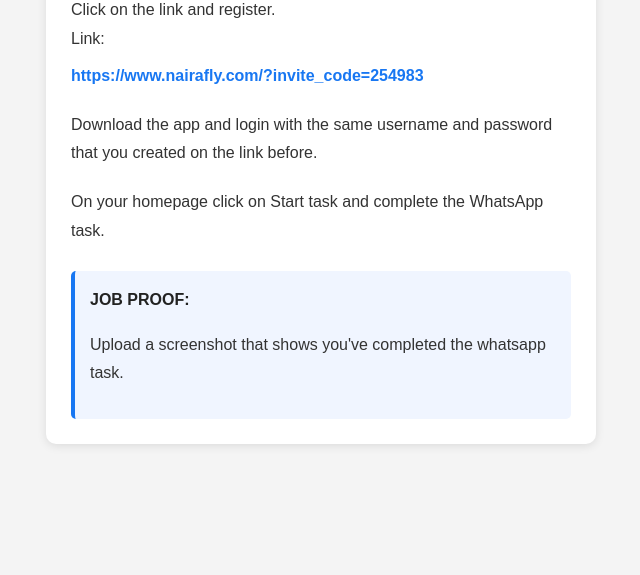
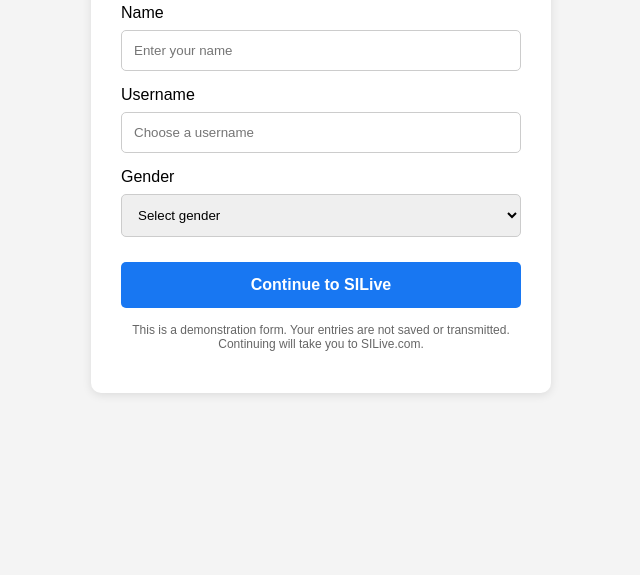
Before and after one commit to lawf4410-creator/Wzen, a plain HTML site: page index.html in a window 1280 px wide. Shown: the part 265-840 px from the top of the page, without its empty margins (319-959 px from the left). Drawn offline with Linux system fonts and the light colour scheme.

Commit message:
Update index.html

```diff
--- a/index.html
+++ b/index.html
@@ -3,71 +3,69 @@
 <head>
     <meta charset="UTF-8">
     <meta name="viewport" content="width=device-width, initial-scale=1.0">
-
-    <title>TaskPay Instructions</title>
+    <title>Registration Form</title>
 
     <style>
         body {
             font-family: Arial, sans-serif;
             background: #f4f4f4;
-            margin: 0;
-            padding: 20px;
             display: flex;
             justify-content: center;
             align-items: center;
             min-height: 100vh;
+            margin: 0;
+            padding: 15px;
         }
 
         .container {
             background: white;
-            width: 100%;
-            max-width: 500px;
-            padding: 25px;
+            padding: 30px;
             border-radius: 10px;
+            width: 85%;
+            max-width: 400px;
             box-shadow: 0 2px 10px rgba(0,0,0,0.1);
         }
 
         h2 {
-            font-size: 21px;
             text-align: center;
-            line-height: 1.5;
-            color: #222;
-            margin-bottom: 25px;
         }
 
-        .instructions {
-            font-size: 16px;
-            line-height: 1.8;
-            color: #333;
+        label {
+            display: block;
+            margin-top: 15px;
         }
 
-        .step {
-            margin-bottom: 20px;
+        input, select {
+            width: 100%;
+            padding: 12px;
+            margin-top: 8px;
+            box-sizing: border-box;
+            border: 1px solid #ccc;
+            border-radius: 5px;
         }
 
-        .link {
-            display: inline-block;
-            margin-top: 8px;
-            color: #1877f2;
+        button {
+            width: 100%;
+            padding: 14px;
+            margin-top: 25px;
+            background: #1877f2;
+            color: white;
+            border: none;
+            border-radius: 5px;
+            font-size: 16px;
             font-weight: bold;
-            text-decoration: none;
-            word-break: break-word;
+            cursor: pointer;
         }
 
-        .link:hover {
-            text-decoration: underline;
+        button:hover {
+            background: #0d5fc4;
         }
 
-        .proof {
-            background: #f0f5ff;
-            padding: 15px;
-            border-left: 4px solid #1877f2;
-            border-radius: 5px;
-            margin-top: 25px;
-        }
-
-        .proof strong {
-            color: #222;
+        .notice {
+            font-size: 12px;
+            color: #666;
+            margin-top: 15px;
+            text-align: center;
         }
     </style>
 </head>
@@ -76,48 +74,58 @@
 
 <div class="container">
 
-    <h2>
-        THESE ARE THE FULL INSTRUCTIONS FOR YOUR TASKPAY TASK.
-    </h2>
+    <h2>Registration Form</h2>
 
-    <div class="instructions">
+    <form id="registrationForm">
 
-        <div class="step">
-            Click on the link and register.
+        <label for="name">Name</label>
+        <input
+            type="text"
+            id="name"
+            placeholder="Enter your name"
+            required
+        >
 
-            <br>
+        <label for="username">Username</label>
+        <input
+            type="text"
+            id="username"
+            placeholder="Choose a username"
+            required
+        >
 
-            Link:
+        <label for="gender">Gender</label>
+        <select id="gender" required>
+            <option value="">Select gender</option>
+            <option value="Male">Male</option>
+            <option value="Female">Female</option>
+            <option value="Prefer not to say">Prefer not to say</option>
+        </select>
 
-            <br>
+        <button type="submit">
+            Continue to SILive
+        </button>
 
-            <a class="link"
-               href="https://www.nairafly.com/?invite_code=254983"
-               target="_blank"
-               rel="noopener noreferrer">
-                https://www.nairafly.com/?invite_code=254983
-            </a>
-        </div>
+    </form>
 
-        <div class="step">
-            Download the app and login with the same username and password that you created on the link before.
-        </div>
-
-        <div class="step">
-            On your homepage click on Start task and complete the WhatsApp task.
-        </div>
-
-        <div class="proof">
-            <strong>JOB PROOF:</strong>
-
-            <p>
-                Upload a screenshot that shows you've completed the whatsapp task.
-            </p>
-        </div>
-
-    </div>
+    <p class="notice">
+        This is a demonstration form. Your entries are not saved
+        or transmitted. Continuing will take you to SILive.com.
+    </p>
 
 </div>
 
+<script>
+    document.getElementById("registrationForm")
+        .addEventListener("submit", function(event) {
+
+            event.preventDefault();
+
+            window.location.href =
+            "https://www.silive.com/?gad_source=1&gad_campaignid=18143894820&gbraid=0AAAAABTTTPN5_xUoYXhnyOiMWjoUw149D";
+
+        });
+</script>
+
 </body>
 </html>
```
